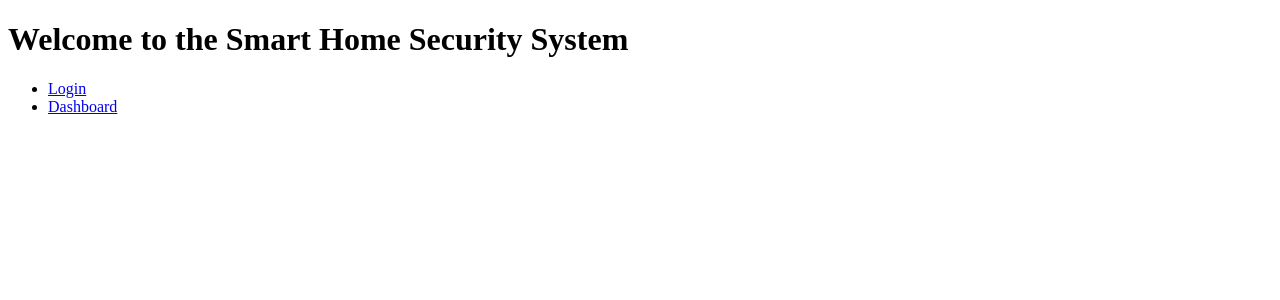
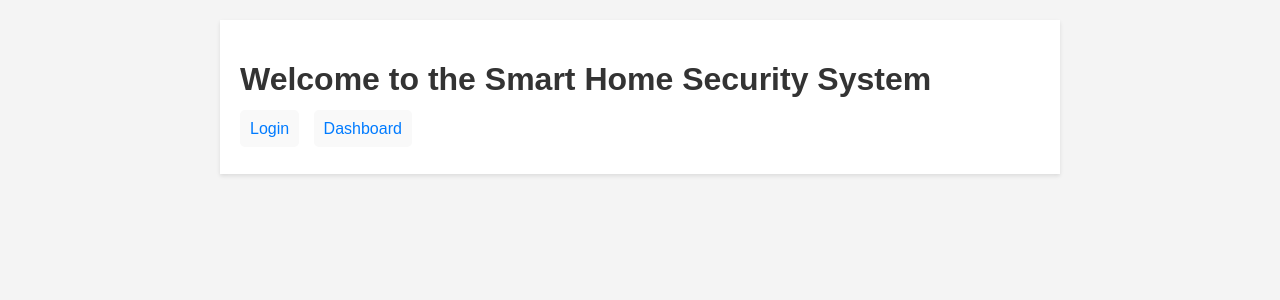
Before and after one commit to software-students-spring2024/4-containerized-app-exercise-lazyllm4, a Flask app: page / in a window 1280 px wide. Shown: the top 300 px of the page. Run offline with Flask 3, Linux system fonts and the light colour scheme.

Commit message:
Added CSS file for webpage

```diff
--- /dev/null
+++ b/web-app/static/css/style.css
@@ -0,0 +1,84 @@
+body {
+    font-family: Arial, sans-serif;
+    background-color: #f4f4f4;
+    margin: 0;
+    padding: 20px;
+}
+
+.container {
+    max-width: 800px;
+    margin: auto;
+    background-color: #fff;
+    padding: 20px;
+    box-shadow: 0 2px 4px rgba(0, 0, 0, 0.1);
+}
+
+h1, h2 {
+    color: #333;
+}
+
+nav ul {
+    padding: 0;
+    list-style-type: none;
+}
+
+nav ul li {
+    display: inline;
+    margin-right: 10px;
+}
+
+nav ul li a {
+    text-decoration: none;
+    color: #007bff;
+}
+
+nav ul li a:hover {
+    text-decoration: underline;
+}
+
+ul {
+    list-style-type: none;
+    padding: 0;
+}
+
+ul li {
+    background-color: #f9f9f9;
+    margin-bottom: 10px;
+    padding: 10px;
+    border-radius: 5px;
+}
+
+input[type="text"], input[type="password"], button[type="submit"] {
+    padding: 10px;
+    margin: 5px 0;
+    border-radius: 5px;
+    border: 1px solid #ddd;
+}
+
+input[type="submit"] {
+    background-color: #007bff;
+    color: #ffffff;
+    cursor: pointer;
+    border: none;
+}
+
+input[type="submit"]:hover {
+    background-color: #0056b3;
+}
+
+.flash-message {
+    margin: 10px 0;
+    padding: 10px;
+    color: #ffffff;
+    background-color: #dc3545;
+    border-radius: 5px;
+}
+
+.form-group {
+    margin-bottom: 15px;
+}
+
+label {
+    display: block;
+    margin-bottom: 5px;
+}
--- a/web-app/templates/dashboard.html
+++ b/web-app/templates/dashboard.html
@@ -2,10 +2,11 @@
 <html>
 <head>
     <title>Dashboard - Smart Home Security</title>
+    <link rel="stylesheet" href="{{ url_for('static', filename='css/style.css') }}">
 </head>
 <body>
     <h1>Dashboard</h1>
-    <p>Welcome, {{ username }}.</p>
+    <p>Welcome home, {{ username }}.</p>
 
     {% if users_list %}
         <h2>Registered Users</h2>
--- a/web-app/templates/home.html
+++ b/web-app/templates/home.html
@@ -2,8 +2,10 @@
 <html>
 <head>
     <title>Home - Smart Home Security</title>
+    <link rel="stylesheet" href="{{ url_for('static', filename='css/style.css') }}">
 </head>
 <body>
+    <div class="container">
         <h1>Welcome to the Smart Home Security System</h1>
         <nav>
             <ul>
@@ -11,5 +13,6 @@
                 <li><a href="/dashboard">Dashboard</a></li>
             </ul>
         </nav>
+    </div>
 </body>
 </html>
--- a/web-app/templates/login.html
+++ b/web-app/templates/login.html
@@ -2,6 +2,7 @@
 <html>
 <head>
     <title>Login - Smart Home Security</title>
+    <link rel="stylesheet" href="{{ url_for('static', filename='css/style.css') }}">
 </head>
 <body>
     <h1>Login</h1>
--- a/web-app/templates/register.html
+++ b/web-app/templates/register.html
@@ -2,6 +2,7 @@
 <html>
 <head>
     <title>Register - Smart Home Security</title>
+    <link rel="stylesheet" href="{{ url_for('static', filename='css/style.css') }}">
 </head>
 <body>
     <h1>Register</h1>
```
Lines whose indentation alone changed are shown as unchanged.
